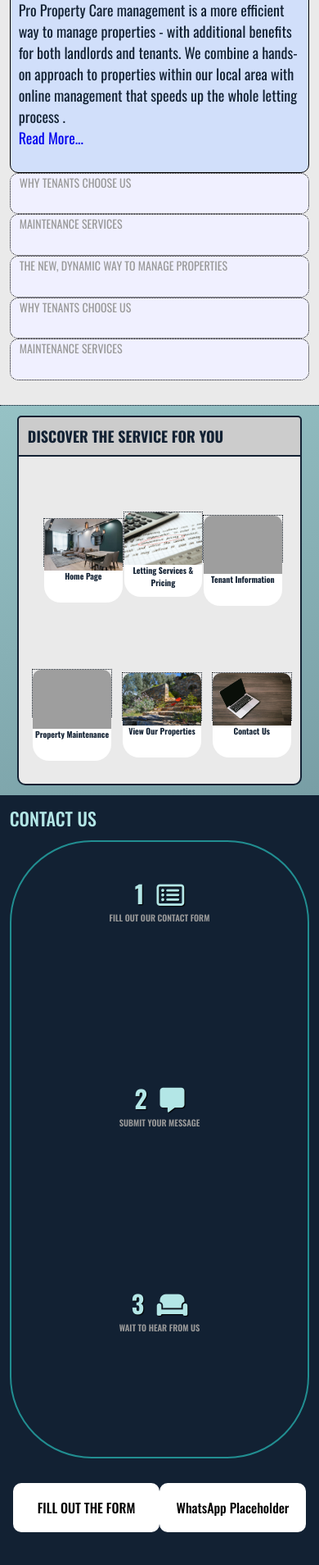
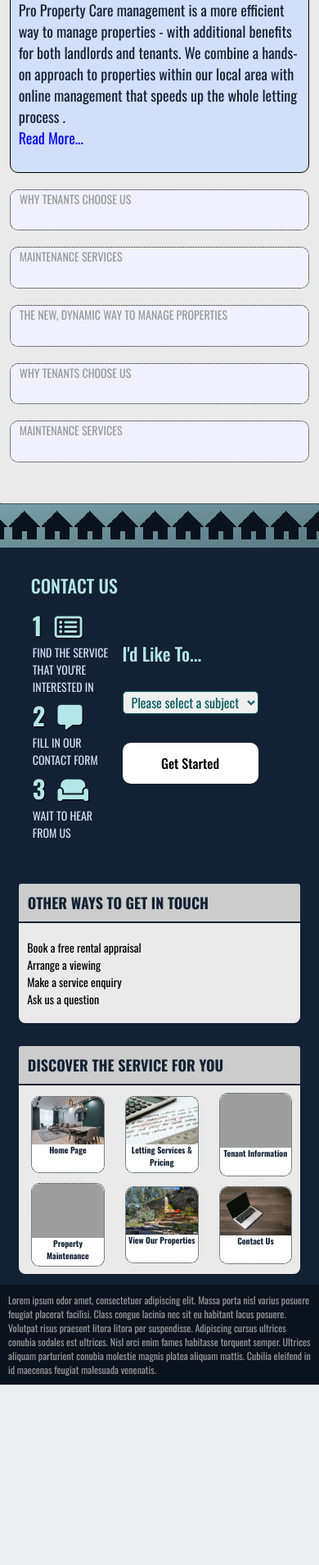
Before and after one commit to leastmeansquares/Web-Test, a PHP site: page / in a window 390 px wide. Shown: the part 2935-4844 px from the top of the page at 82% size. After the commit the page ends 4624 px from the top, so only its background shows below. Run offline with PHP 8.4, Linux system fonts and the light colour scheme; some libraries are stand-ins or nearby versions; some web fonts are replaced; grey boxes are pictures that could not be loaded.

Commit message:
Mobile formatting updates

```diff
--- a/index.css
+++ b/index.css
@@ -17,6 +17,7 @@
     --grey5: #222222; /* Very dark grey for footer / creating contrast */
     --header-blue: #0a131d; /* Used for header, footer, main image*/
     --transparent: #0a131d00;
+    --bck-width: clamp(5px ,0.625dvw, 10px);
 }
 
 *  {
@@ -46,9 +47,9 @@ position: relative;
 }
 
 
-  .hide  {
+.hide  {
     display: none !important;
-  }
+}
 
 
 
@@ -85,7 +86,7 @@ h1, footer span  {
     color: var(--light-blue);
 }
 
-:not(#title) > h2, #discoveryBtn {
+:not(#title) > h2, #discoveryBtn, #getInTouchBtn {
     font-weight: 500;
     font-size: clamp(1.75rem, 4dvw, 3.2rem);
     padding: 1% 0 2% 0;
@@ -98,7 +99,7 @@ h3 {
     font-weight: 500;
 }
 
-#discoveryBtn h3 {
+#discoveryBtn h3, #getInTouchBtn h3 {
     padding-bottom: 0;
     font-weight: 700;
     font-size: clamp(1.125rem, 3dvw, 2.25rem);
@@ -375,12 +376,6 @@ nav p {
     margin: 0 5%;
 }
 
-
-.three-steps  {
-    height: calc(250px);
-}
-
-
 .circle  {
     width: clamp(50%, 70%, 50% + 2dvw);
     height: 0;
@@ -449,24 +444,6 @@ nav p {
     font-weight: 600;
 }
 
-
-.three-steps-box, .three-steps-box-o  {
-    border-radius: 100px;
-    display: flex;
-    flex-wrap: wrap;
-    align-items: center;
-    justify-content: center;
-}
-
-.three-steps-box{
-    border: 2px solid var(--logo-teal);
-}
-
-.three-steps-box-o{
-    border: 2px solid var(--light-orange);
-}
-
-
 .border-box {
     border-radius: 30px;
     border: 1px solid var(--dark-blue);
@@ -523,7 +500,7 @@ a {
     transform: scale(1.05);
 }
 
-#discoveryBtn:not(.pressed):hover {
+#discoveryBtn:not(.pressed):hover, #getInTouchBtn:not(.pressed):hover {
     transform: scale(1.01);
 }
 
@@ -534,12 +511,12 @@ button:hover.index-button  {
 
 
 button:hover.index-button > div{
-    box-shadow: 2px 2px 3px var(--dark-teal);
+    box-shadow: 2px 2px 3px var(--header-blue);
 }
 
 
 button:hover.index-button > img {
-    box-shadow: 2px -2px 3px var(--dark-teal);
+    box-shadow: 2px -2px 3px var(--header-blue);
 }
 
 .main-button  {
@@ -593,42 +570,6 @@ button:hover.grey-style, .pressed.grey-style  {
     width: 30%;
 }
 
-.index-button  {
-    border: 1px dotted var(--header-blue);
-    margin-left: 3%;
-    margin-right: 3%;
-    width: clamp(0%, calc(80px + 15dvw), min(25dvw, 500px));
-    background-color: var(--transparent);
-    height: clamp(5dvw, min(15dvw, 500px), 500px);
-    max-width: 25dvw;
-}
-
-.index-button > div  {
-    width: clamp(80px, calc(80px + 15dvw), 100%);
-    height: 40px;
-    margin-top: -5px;
-    border-radius: 0 0 20px 20px;
-    color: black;
-    background-color: white;
-}
-
-.index-button p {
-    color: var(--dark-blue);
-    font-size: clamp(0.625rem, 2dvw, 1.25rem);
-    font-weight: 700;
-}
-
-.button-image  {
-
-    width: clamp(80px, calc(80px + 15dvw), 100%);
-    max-width: 500px;
-    width: clamp(80px, calc(80px + 15dvw), 100%);
-    max-width: 500px;
-    border-radius: 10px 10px 0 0;
-    overflow: hidden;
-    object-fit: cover;
-}
-
 .dropdown-btn {
     width: 100%;
     height: 40px;
@@ -648,70 +589,12 @@ button:hover.grey-style, .pressed.grey-style  {
     border-bottom: 1px dotted black;
 }
 
-.dropdown-box, #discovery-dropdown {
+.dropdown-box, #discovery-dropdown, #get-in-touch-dropdown {
     display: none;
 }
 
-.dropdown-box.pressed, #discovery-dropdown.pressed {
+.dropdown-box.pressed, #discovery-dropdown.pressed, #get-in-touch-dropdown.pressed {
     display: block;
-}
-
-#discoveryBtn {
-    background-color: var(--transparent);
-    border: 2px solid var(--dark-blue);
-    border-radius: 10px;
-    padding: 3%;
-    margin: 0%;
-    background: var(--grey3);
-    min-height: 50px;
-}
-
-#discovery-dropdown > div:first-child {
-    margin: 20px;
-}
-
-@media (width > 1000px){
-
-    #discovery-dropdown > div {
-        margin-bottom: 5%;
-        margin-top: 5%;
-    }
-
-    #discovery-dropdown > :first-child {
-        margin-bottom: 10%;
-    }
-}
-
-#discoveryBtn:hover, #discoveryBtn.pressed {
-    background-color: var(--grey3);
-}
-
-#discovery-dropdown {
-    border-left: 2px solid var(--dark-blue);
-    border-right: 2px solid var(--dark-blue);
-    border-bottom: 2px solid var(--dark-blue);
-    border-radius: 0 0 10px 10px;
-    background: var(--grey1);
-    min-height: calc(60dvw - 30px + 5%);
-    padding: 3% 2%;
-}
-
-#discovery-dropdown > div {
-    height: 20dvh;
-}
-
-#discoveryBtn, #discovery-dropdown {
-    width: 95%;
-}
-
-#discoveryBtn.pressed{
-    border-radius: 5px 5px 0 0;
-}
-
-#discovery-section {
-    background-image: linear-gradient(160deg, #96C2C5, #789EA5);
-    border-top: 1px dotted var(--dark-blue);
-    min-height: 70px;
 }
 
 .arrow {
@@ -732,6 +615,93 @@ button:hover.grey-style, .pressed.grey-style  {
 
 .right {
     transform: rotate(-45deg);
+}
+
+
+
+/** DISCOVERY BUTTON SECTION **/
+
+#discovery-section, #contact-us {
+    min-height: 70px;
+}
+
+#discovery-section {
+    border-top: 1px dotted var(--dark-blue);
+}
+
+#discoveryBtn, #getInTouchBtn {
+    background-color: var(--transparent);
+    border: 2px solid var(--dark-blue);
+    border-radius: 10px;
+    padding: 3%;
+    margin: 0%;
+    background: var(--grey3);
+    min-height: 50px;
+}
+
+#discoveryBtn:hover, #discoveryBtn.pressed, #getInTouchBtn:hover, #getInTouchBtn.pressed {
+    background-color: var(--grey3);
+}
+
+#discoveryBtn.pressed, #getInTouchBtn.pressed {
+    border-radius: 5px 5px 0 0;
+}
+
+#discoveryBtn, #discovery-dropdown, #getInTouchBtn, #get-in-touch-dropdown {
+    width: min(95%, 1500px);
+}
+
+
+/** DISCOVERY BUTTON DROPDOWN **/
+
+
+#discovery-dropdown, #get-in-touch-dropdown {
+    border-left: 2px solid var(--dark-blue);
+    border-right: 2px solid var(--dark-blue);
+    border-bottom: 2px solid var(--dark-blue);
+    border-radius: 0 0 10px 10px;
+    background: var(--grey1);
+    min-height: calc(60dvw - 30px + 5%);
+}
+
+.dropdown-div {
+    height: 45%;
+    margin: 2.5% 0;
+    width: 100%;
+}
+
+.index-button  {
+    border: 1px dotted var(--header-blue);
+    border-radius: 10px;
+    margin-left: 3%;
+    margin-right: 3%;
+    width: clamp(0%, calc(80px + 15dvw), min(25dvw, 400px));
+    background-color: var(--transparent);
+    height: calc(100% - clamp(35px, 2dvw, 50px) + clamp(5dvw, min(15dvw, 500px), 400px));
+    max-width: 23dvw;
+    margin-top: 0;
+}
+
+.button-image  {
+    width: 100%;
+    height: calc(100% - clamp(30px, 2dvw, 45px));
+    border-radius: 10px 10px 0 0;
+    overflow: hidden;
+    object-fit: cover;
+}
+
+.index-button > div  {
+    width: 100%;
+    height: clamp(35px, 2dvw, 50px);
+    margin-top: -5px;
+    border-radius: 0 0 10px 10px;
+    background-color: white;
+}
+
+.index-button p {
+    color: var(--dark-blue);
+    font-size: clamp(0.625rem, 2dvw, 1.25rem);
+    font-weight: 700;
 }
 
 
@@ -835,7 +805,7 @@ button:hover.grey-style, .pressed.grey-style  {
 
     .arrangement-box {
         width: 100dvw;
-        height: 100dvh;
+        height: fit-content;
         align-items: center;
         padding-bottom: 0;
         overflow: hidden;
@@ -849,6 +819,7 @@ button:hover.grey-style, .pressed.grey-style  {
     .page-btn {
         width: 100%;
         margin-left: 0;
+        margin-bottom: 20px;
         border-radius: 10px;
         height: 6dvh;
         font-size: 0.875rem;
@@ -1078,6 +1049,7 @@ aside > .testimonials::-webkit-scrollbar, .index-testimonials::-webkit-scrollbar
     width: 100%;
 }
 
+
 /** LETTINGS PAGE **/
 
 #offer-boxes span {
@@ -1210,21 +1182,97 @@ textarea  {
     color: var(--dark-blue)
 }
 
+/**  CONTACT US IN THREE STEPS  **/
+
+.three-steps-box > div > div {
+    border-radius: 80px;
+}
+
+.three-steps-box {
+    border-radius: 120px;
+    height: calc(fit-content + 40px);
+    width: 90dvw;
+    padding: 5% 15% 5% 5%;
+    margin-bottom: 30px;
+}
+
+.three-steps-element  {
+   width: 25dvw;
+   margin: 2%;
+   border-radius: 120px;
+}
+
+#get-started {
+    width: 100%;
+    height: 50px;
+}
+
 
 /** FOOTER **/
 
 footer  {
     width: 100%;
-    min-height: 200px;
-    background-color: var(--grey5);
+    height: fit-content;
+    display: inline-block;
+    margin: 0;
+    background: var(--dark-blue);
 }
 
+footer > :first-child{
+    background: linear-gradient(170deg, #789EA5, #5B7B84);
+    border-top: 1px dotted var(--dark-blue);
+}
 
-footer > :last-child  {
+footer > :first-child > :first-child {
+    background: conic-gradient(from -45deg at bottom, var(--transparent) 90deg, var(--header-blue) 0) 100%/calc(8 * var(--bck-width)) 100%;
+    background-color: var(--transparent);
+    height: calc(4 * var(--bck-width));
+    margin-bottom: 0;
+    padding: 0;
+    margin-top: 8px;
+}
+
+footer > :first-child > :nth-child(2) {
+    background: linear-gradient(90deg,
+    var(--header-blue) calc(50% - var(--bck-width)),
+    var(--transparent) calc(50% - var(--bck-width)),
+    var(--transparent) calc(50% + var(--bck-width)),
+    var(--header-blue) calc(50% + var(--bck-width))
+    ) 100%/calc(8 * var(--bck-width)) 100%;
+    height: var(--bck-width);
+    margin-bottom: 0;
+    padding: 0;
+}
+
+footer > :first-child > :nth-child(3) {
+    background: linear-gradient(90deg,
+    var(--transparent) calc(0%),
+    var(--transparent) calc(8%),
+    var(--header-blue) calc(8%),
+    var(--header-blue) calc(50% - var(--bck-width)),
+    var(--transparent) calc(50% - var(--bck-width)),
+    var(--transparent) calc(50% + var(--bck-width)),
+    var(--header-blue) calc(50% + var(--bck-width)),
+    var(--header-blue) calc(92%),
+    var(--transparent) calc(92%)
+    ) 100%/calc(8 * var(--bck-width)) 100%;
+    background-color: var(--transparent);
+    height: calc(2 * var(--bck-width));
+    margin-bottom: 0;
+    padding: 0;
+    margin-bottom: 10px;
+}
+
+#footer-button-section {
+    background: var(--dark-blue);
+}
+
+#footer-info {
     font-size: 0.75rem;
     color: var(--grey4);
     padding: 10px;
     background-color: var(--header-blue);
+    height: 100%;
 }
 
 
--- a/index.html
+++ b/index.html
@@ -333,11 +333,63 @@
         </main>
 
         <footer>
+            <div class="align-c">
+                <div class="container"></div>
+                <div class="container"></div>
+                <div class="container"></div>
+            </div>
 
-            <section class="container grey-alt align-c text-box" id="discovery-section">
+            <section class="container align-c text-box footer-button" id="contact-us">
+                <div class="container three-steps-box">
+                    <h3 class="light-teal-text">CONTACT US</h3>
+                    <div class="align-b">
+                        <div class="">
+                            <div class="three-steps-element">
+                                <span>1&nbsp;&nbsp;<i class="fa-regular fa-rectangle-list"></i></span>
+                                <p class="light-blue-text">FIND THE SERVICE THAT YOU'RE INTERESTED IN</p>
+                            </div>
+                            <div class="three-steps-element">
+                                <span>2&nbsp;&nbsp;<i class="fa-solid fa-message"></i></span>
+                                <p class="light-blue-text">FILL IN OUR CONTACT FORM</p>
+                            </div>
+                            <div class="three-steps-element">
+                                <span>3&nbsp;&nbsp;<i class="fa-solid fa-couch"></i></span>
+                                <p class="light-blue-text">WAIT TO HEAR FROM US</p>
+                            </div>
+                        </div>
+                        <form>
+                            <label for="subject"><h3 class="light-teal-text">I'd Like To...</h3></label><br>
+                            <select name="subject" id="subject" required>
+                                <option>Please select a subject</option>
+                                <option value="subject-a">Subject A</option>
+                                <option value="subject-b">Subject B</option>
+                                <option value="subject-c">Subject C</option>
+                                <option value="subject-d">Subject D</option>
+                                <option value="subject-e">Subject E</option>
+                                <option value="other">Other (Please Specify)</option>
+                            </select><br>
+                            <button class="main-button white-style white" id="get-started">
+                                Get Started
+                            </button>
+                        </form>
+                    </div>
+                </div>
+                <button class="dropdown-btn pressed" id="getInTouchBtn"><h3>OTHER WAYS TO GET IN TOUCH</h3><p class="arrow-xl up"></p></button>
+                <div id="get-in-touch-dropdown" class="pressed">
+                    <div class="text-box dropdown-div">
+                        <p>Book a free rental appraisal</p>
+                        <p>Arrange a viewing</p>
+                        <p>Make a service enquiry</p>
+                        <p>Ask us a question</p>
+                    </div>
+                </div>
+            </section>
+
+            <section id="footer-button-section">
+                <div class="container align-c text-box footer-button" id="discovery-section">
                     <button class="dropdown-btn pressed" id="discoveryBtn"><h3>DISCOVER THE SERVICE FOR YOU</h3><p class="arrow-xl up"></p></button>
                     <div id="discovery-dropdown" class="pressed">
-                    <div class="align-a">
+                        <div class="align-a dropdown-div">
                             <a href="index.html">
                                 <button class="index-button" id="service-btn-1">
                                     <img loading="lazy" src="images\Backgrounds\pexels-heyho-6585598.jpg" class="button-image">
@@ -357,7 +409,7 @@
                                 </button>
                             </a>
                         </div>
-                    <div class="align-a">
+                        <div class="align-a dropdown-div">
                             <a href="maintenance.html">
                                 <button class="index-button" id="service-btn-4">
                                     <img loading="lazy" src="images\Backgrounds\pexels-tima-miroshnichenko-6473975.jpg" class="button-image">
@@ -377,36 +429,16 @@
                             </a>
                         </div>
                     </div>
+                </div>
             </section>
 
-
-
-            <section class="container dark-blue text-box" id="contact-us">
-                <h3 class="light-teal-text">CONTACT US</h3>
-                <div class="container dark-blue align-a three-steps-box">
-                    <div class="circle-box three-steps">
-                        <span>1&nbsp;&nbsp;<i class="fa-regular fa-rectangle-list"></i></span>
-                        <p>FILL OUT OUR CONTACT FORM</p>
-                    </div>
-                    <div class="circle-box three-steps">
-                        <span>2&nbsp;&nbsp;<i class="fa-solid fa-message"></i></span>
-                        <p>SUBMIT YOUR MESSAGE</p>
-                    </div>
-                    <div class="circle-box three-steps">
-                        <span>3&nbsp;&nbsp;<i class="fa-solid fa-couch"></i></span>
-                        <p>WAIT TO HEAR FROM US</p>
-                    </div>
-                </div>
-                <div class="align-c">
-                    <button class="main-button white-style white">FILL OUT THE FORM</button>
-                    <button class="main-button white-style white">WhatsApp Placeholder</button>
-                </div>
-            </section>
-            <section class="container">
-                <p>Lorem ipsum odor amet, consectetuer adipiscing elit. Massa porta nisl varius posuere feugiat placerat facilisi.
+            <section id="footer-info" class="container">
+                <p>
+                    Lorem ipsum odor amet, consectetuer adipiscing elit. Massa porta nisl varius posuere feugiat placerat facilisi.
                     Class congue lacinia nec sit eu habitant lacus posuere. Volutpat risus praesent litora litora per suspendisse.
                     Adipiscing cursus ultrices conubia sodales est ultrices. Nisl orci enim fames habitasse torquent semper. Ultrices
                     aliquam parturient conubia molestie magnis platea aliquam mattis. Cubilia eleifend in id maecenas feugiat malesuada venenatis.
+                </p>
             </section>
         </footer>
 
--- a/index.js
+++ b/index.js
@@ -318,13 +318,15 @@ const dropDownBtnAdd = (boxes) => {
 }
 
 
-const discoveryBtn = document.getElementById("discovery-section");
+const footerBtns = document.body.querySelectorAll(".footer-button");
 const discoveryDropdown = document.getElementById("discovery-dropdown");
-const discoveryBoxes = {
-    discoveryBtn: discoveryDropdown
+const getInTouchDropdown = document.getElementById("get-in-touch-dropdown");
+const footerBoxes = {
+    discoveryBtn: discoveryDropdown,
+    getInTouchBtn: getInTouchDropdown
 }
 
-dropDownBtnAdd(discoveryBoxes);
+dropDownBtnAdd(footerBoxes);
 
 
 if (location.pathname === "/lettings.html" || location.pathname === "https://leastmeansquares.github.io/lettings.html"){
```
Lines whose indentation alone changed are shown as unchanged.
